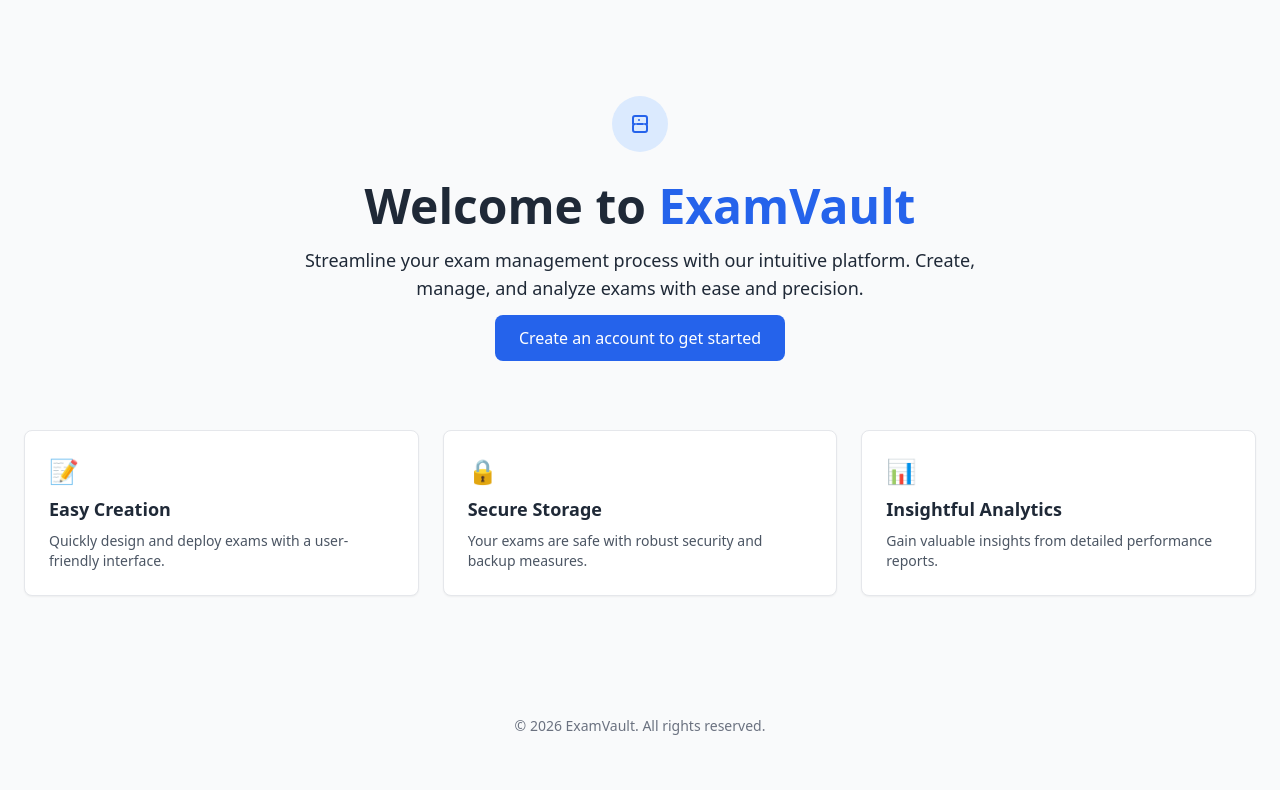
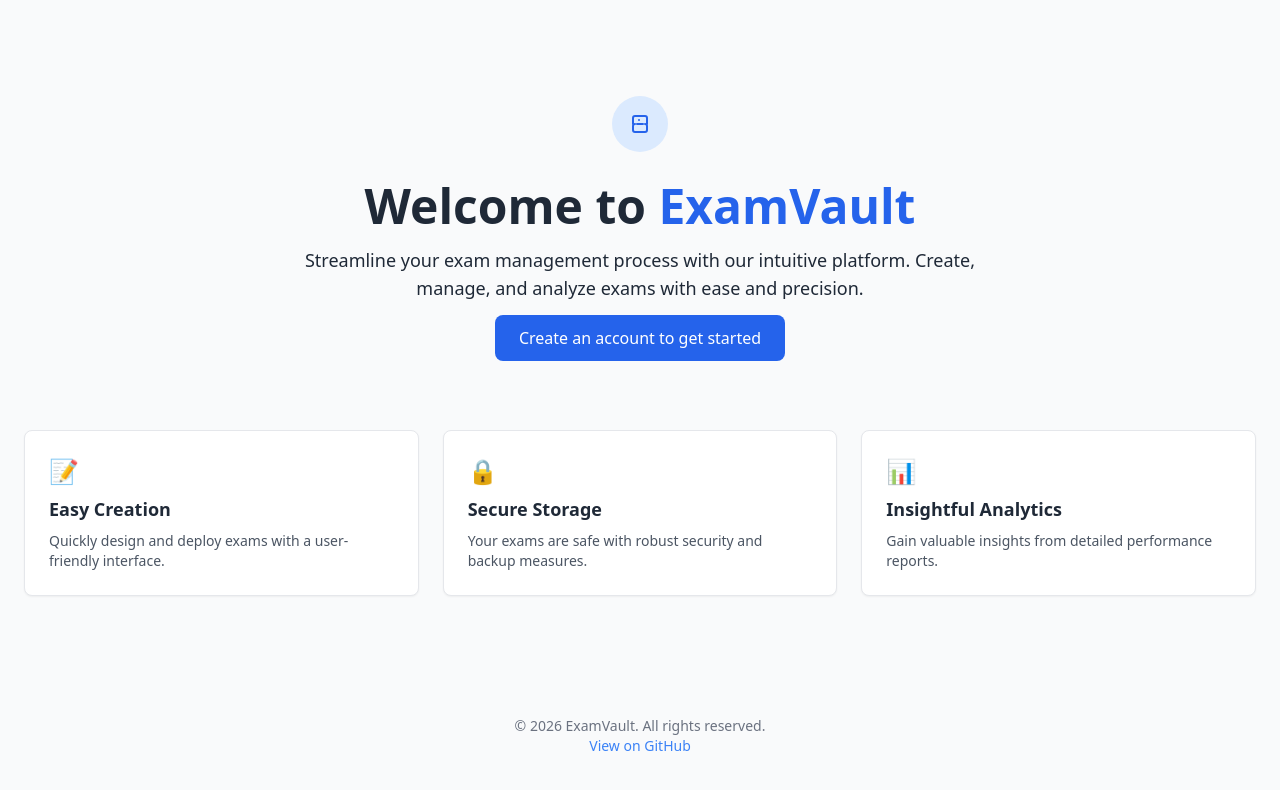
Before and after one commit to RikepilB/ExamVault, a React (Vite) app in the folder app/frontend/: page / in a window 1280 px wide. Shown: the top 790 px of the page. Built offline with nearby package versions, Linux system fonts and the light colour scheme; no server answers.

Commit message:
fix: add GitHub repo link to landing page and README clone URL

```diff
--- a/app/frontend/src/pages/Home.tsx
+++ b/app/frontend/src/pages/Home.tsx
@@ -90,6 +90,15 @@
       {/* Footer */}
       <footer className="py-6 text-center text-sm text-gray-500 dark:text-gray-400">
         © {new Date().getFullYear()} ExamVault. All rights reserved.
+        <br />
+        <a
+          href="https://github.com/RikepilB/ExamVault"
+          target="_blank"
+          rel="noopener noreferrer"
+          className="text-blue-500 hover:underline"
+        >
+          View on GitHub
+        </a>
       </footer>
     </div>
   );
```
Also changed, not shown: 1 other file (tests, documents, lock files or other folders).
